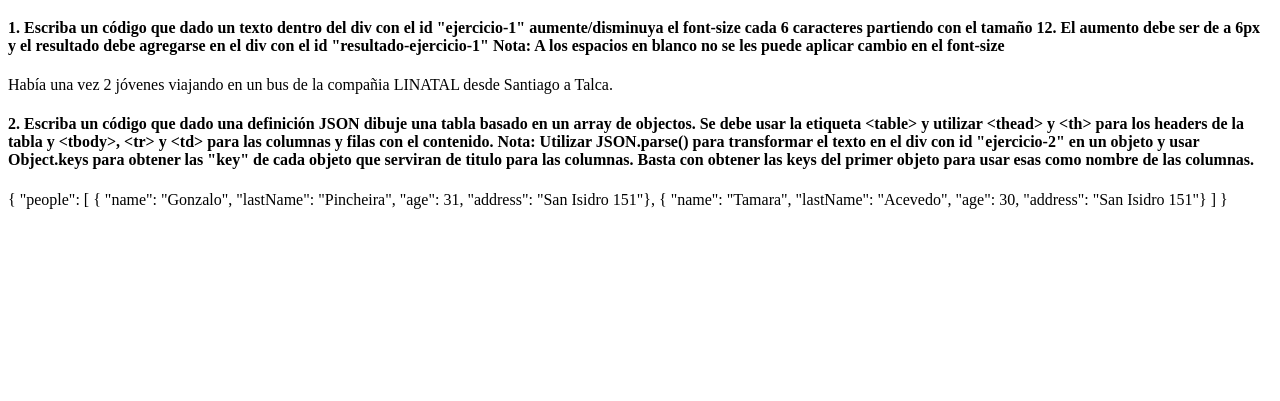
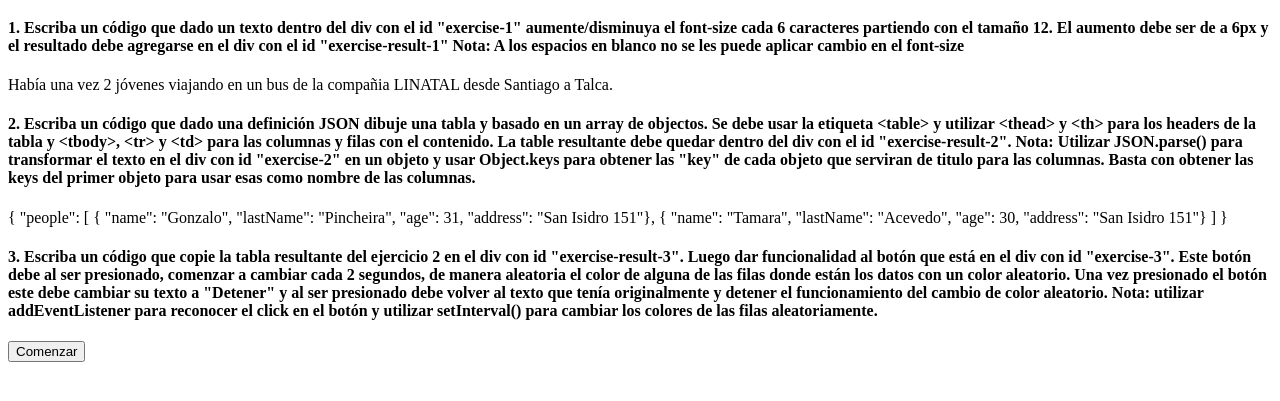
Before and after one commit to semver2/boolean-html-js-exercises, a website: page index.html in a window 1280 px wide. Shown: the part 61-462 px from the top of the page. Drawn offline with Linux system fonts and the light colour scheme.

Commit message:
@gpincheiraa Adding 3rd exercise

```diff
--- a/exercises.js
+++ b/exercises.js
@@ -20,4 +20,10 @@ document.addEventListener("DOMContentLoaded", () => {
 
         ///////////////////// END EXERCISE 2 ////////////////////////////////////////
     })( ...getExerciseElements(2) );
+
+    ((sourceDiv, resultDiv) => {
+        ///////////////////// EXERCISE 2 ////////////////////////////////////////
+
+        ///////////////////// END EXERCISE 2 ////////////////////////////////////////
+    })( ...getExerciseElements(2) );
 });
--- a/index.html
+++ b/index.html
@@ -10,9 +10,9 @@
     <header> <h1> Ejercicios de Javascript y el DOM </h1> </header>
 
     <div>
-        <h4> 1. Escriba un código que dado un texto dentro del div con el id "ejercicio-1"
+        <h4> 1. Escriba un código que dado un texto dentro del div con el id "exercise-1"
              aumente/disminuya el font-size cada 6 caracteres partiendo con el tamaño 12.
-             El aumento debe ser de a 6px y el resultado debe agregarse en el div con el id "resultado-ejercicio-1"
+             El aumento debe ser de a 6px y el resultado debe agregarse en el div con el id "exercise-result-1"
              Nota: A los espacios en blanco no se les puede aplicar cambio en el font-size
         </h4>
 
@@ -23,16 +23,18 @@
     </div>
 
     <div>
-        <h4> 2. Escriba un código que dado una definición JSON dibuje una tabla basado en un array de objectos.
+        <h4> 2. Escriba un código que dado una definición JSON dibuje una tabla y basado en un array de objectos.
              Se debe usar la etiqueta &lt;table&gt; y utilizar &lt;thead&gt; y &lt;th&gt; para los headers de la tabla y &lt;tbody&gt;, &lt;tr&gt;
              y &lt;td&gt; para las columnas y filas con el contenido.
-             Nota: Utilizar JSON.parse() para transformar el texto en el div con id "ejercicio-2" en un objeto y usar Object.keys para obtener
+             La table resultante debe quedar dentro del div con el id "exercise-result-2".
+             Nota: Utilizar JSON.parse() para transformar el texto en el div con id "exercise-2" en un objeto y usar Object.keys para obtener
              las "key" de cada objeto que serviran de titulo para las columnas. Basta con obtener las keys del primer objeto
              para usar esas como nombre de las columnas.
         </h4>
 
         <div id="exercise-2">
-            { "people": [
+            {
+                "people": [
                   { "name": "Gonzalo", "lastName": "Pincheira", "age": 31, "address": "San Isidro 151"},
                   { "name": "Tamara",  "lastName": "Acevedo", "age": 30, "address": "San Isidro 151"}
                 ]
@@ -40,6 +42,24 @@
         </div>
         <div id="exercise-result-2"></div>
     </div>
+
+    <div>
+        <h4> 3. Escriba un código que copie la tabla resultante del ejercicio 2 en el div con id "exercise-result-3".
+                Luego dar funcionalidad al botón que está en el div con id "exercise-3". Este botón debe al ser
+                presionado, comenzar a cambiar cada 2 segundos, de manera aleatoria el color de alguna de las filas
+                donde están los datos con un color aleatorio. Una vez presionado el botón este debe cambiar su texto a
+                "Detener" y al ser presionado debe volver al texto que tenía originalmente y detener el funcionamiento
+                del cambio de color aleatorio.
+                Nota: utilizar addEventListener para reconocer el click en el botón y utilizar setInterval() para cambiar
+                los colores de las filas aleatoriamente.
+        </h4>
+
+        <div id="exercise-3">
+            <button id="start-stop-button">Comenzar</button>
+        </div>
+        <div id="exercise-result-3"></div>
+    </div>
+
     <script src="/exercises.js"></script>
 </body>
 </html>
```
